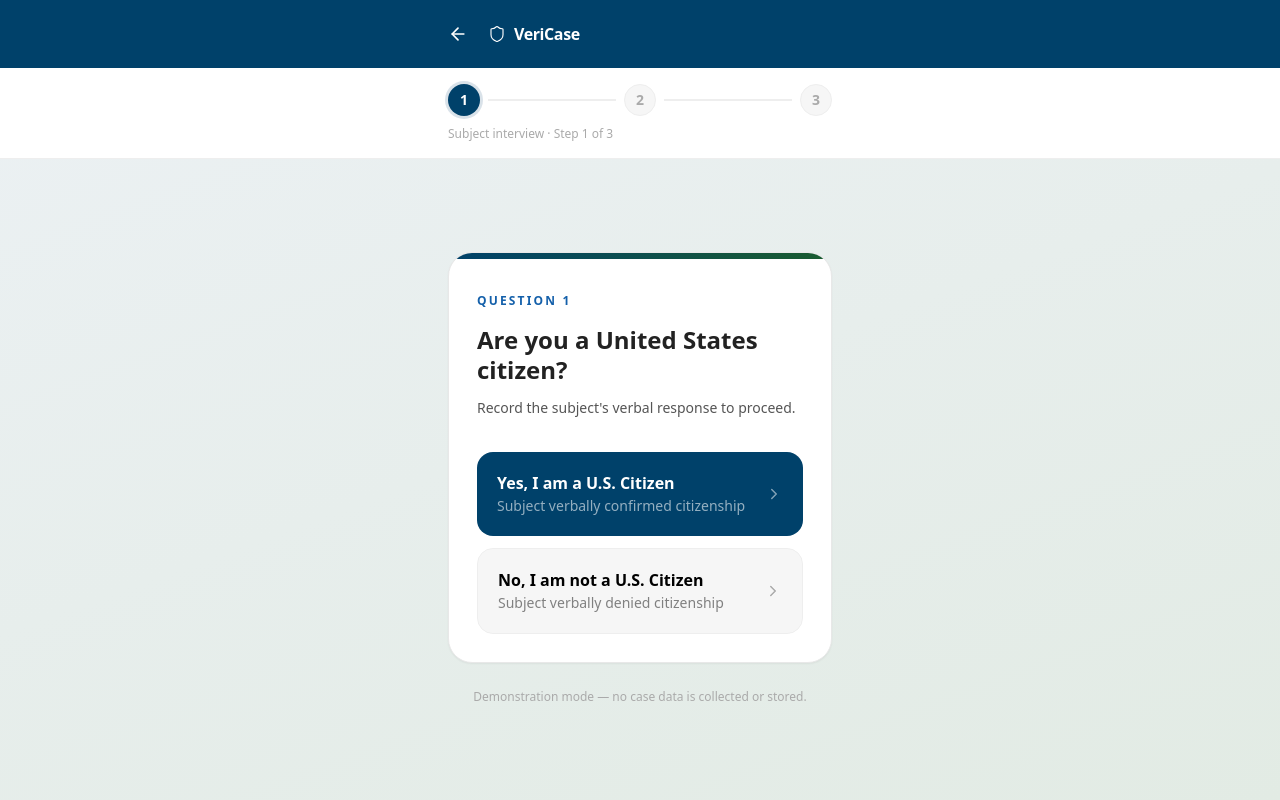
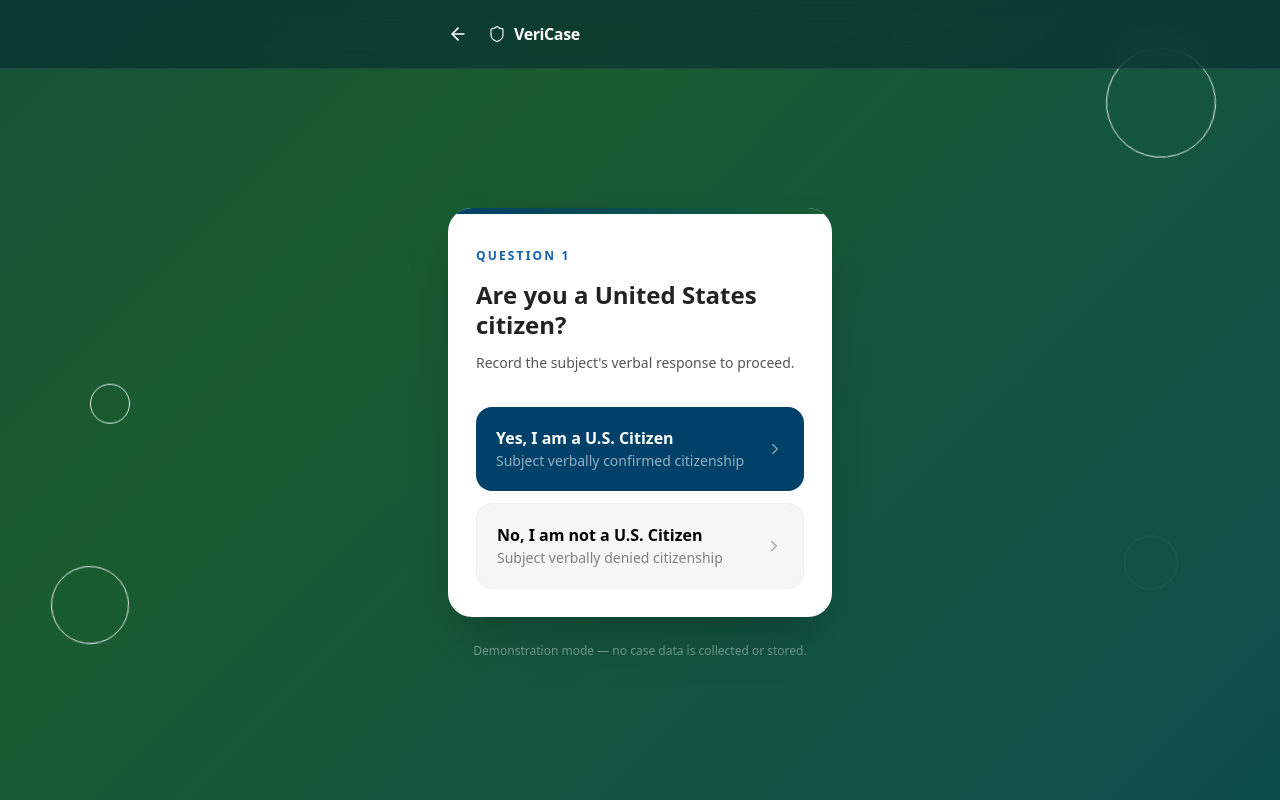
Before and after one commit to ellietngo/VeriCase-Demo, a React (Vite) app: page /verify in a window 1280 px wide. Built offline with nearby package versions, Linux system fonts and the light colour scheme.

Commit message:
Remove progress bar, carry gradient + floating elements through all screens

```diff
--- a/src/pages/ResultPage.tsx
+++ b/src/pages/ResultPage.tsx
@@ -1,14 +1,29 @@
-import React, { useEffect } from 'react'
+import { useEffect } from 'react'
 import { Link, useLocation, useNavigate } from 'react-router-dom'
-import { CheckCircle2, XCircle, Shield, RotateCcw, Home, Check } from 'lucide-react'
+import { CheckCircle2, XCircle, Shield, RotateCcw, Home } from 'lucide-react'
 
-const MAX_STEPS = 3
+const pageStyle: React.CSSProperties = {
+  background: 'linear-gradient(-45deg, #00416A, #1a5c30, #003456, #0f4a23)',
+  backgroundSize: '400% 400%',
+  animation: 'hero-gradient 14s ease infinite',
+}
+
+const shineStyle: React.CSSProperties = {
+  position: 'absolute',
+  top: 0, left: 0,
+  width: '140px', height: '100%',
+  background: 'linear-gradient(90deg, transparent, rgba(255,255,255,0.03), transparent)',
+  animation: 'hero-shine 20s ease-in-out infinite',
+  animationDelay: '8s',
+  pointerEvents: 'none',
+}
+
+import React from 'react'
 
 export default function ResultPage() {
   const location = useLocation()
   const navigate = useNavigate()
   const isCitizen: boolean | undefined = location.state?.isCitizen
-  const steps: number = location.state?.steps ?? 1
 
   useEffect(() => {
     if (isCitizen === undefined) {
@@ -19,48 +34,28 @@ export default function ResultPage() {
   if (isCitizen === undefined) return null
 
   return (
-    <div className="min-h-screen flex flex-col bg-cbp-tint">
-      {/* Header */}
-      <header className="bg-cbp-navy text-white px-4 py-4">
+    <div className="relative min-h-screen flex flex-col overflow-hidden" style={pageStyle}>
+      {/* Decorative layer */}
+      <div style={shineStyle} aria-hidden="true" />
+      <div className="absolute border border-white/8 rounded-full pointer-events-none" style={{ top: '10%', right: '6%', width: 100, height: 100, animation: 'float-slow 10s ease-in-out infinite' }} aria-hidden="true" />
+      <div className="absolute border border-white/6 rounded-full pointer-events-none" style={{ bottom: '20%', left: '5%', width: 70, height: 70, animation: 'float-med 7s ease-in-out infinite', animationDelay: '3s' }} aria-hidden="true" />
+      <div className="absolute border border-white/5 rounded-full pointer-events-none" style={{ top: '55%', right: '10%', width: 48, height: 48, animation: 'float-slow 9s ease-in-out infinite', animationDelay: '1s' }} aria-hidden="true" />
+
+      {/* Header — frosted glass */}
+      <header
+        className="relative z-10 px-4 py-4 text-white"
+        style={{ background: 'rgba(0,25,45,0.45)', backdropFilter: 'blur(12px)', borderBottom: '1px solid rgba(255,255,255,0.08)' }}
+      >
         <div className="max-w-sm mx-auto flex items-center gap-2">
           <Shield size={18} strokeWidth={1.5} aria-hidden="true" />
           <span className="font-bold tracking-tight">VeriCase</span>
         </div>
       </header>
 
-      {/* Completed progress bar */}
-      <div className="bg-white border-b border-[#EEEEEE] px-6 py-4">
-        <div className="max-w-sm mx-auto">
-          <div className="flex items-center">
-            {Array.from({ length: MAX_STEPS }, (_, i) => (
-              <React.Fragment key={i}>
-                {i > 0 && (
-                  <div
-                    className="flex-1 h-0.5 mx-2"
-                    style={{ background: i < steps ? '#008000' : '#EEEEEE' }}
-                  />
-                )}
-                <div
-                  className="w-8 h-8 rounded-full flex items-center justify-center text-sm font-bold flex-shrink-0"
-                  style={{
-                    background: i + 1 <= steps ? '#008000' : '#F6F6F6',
-                    color: i + 1 <= steps ? 'white' : '#AAAAAA',
-                    border: i + 1 > steps ? '1px solid #EEEEEE' : 'none',
-                  }}
-                >
-                  {i + 1 <= steps ? <Check size={14} aria-hidden="true" /> : i + 1}
-                </div>
-              </React.Fragment>
-            ))}
-          </div>
-          <p className="text-xs text-[#AAAAAA] mt-2.5">Interview complete</p>
-        </div>
-      </div>
-
       {/* Main */}
-      <main className="flex-1 flex flex-col justify-center px-6 py-12">
+      <main className="relative z-10 flex-1 flex flex-col justify-center px-6 py-12">
         <div className="max-w-sm mx-auto w-full">
-          <div className="bg-white rounded-3xl p-8 shadow-sm">
+          <div className="bg-white rounded-3xl p-8 shadow-2xl">
             {/* Icon */}
             <div className="flex justify-center mb-6">
               {isCitizen ? (
@@ -136,7 +131,7 @@ export default function ResultPage() {
             </div>
           </div>
 
-          <p className="mt-6 text-xs text-[#AAAAAA] text-center leading-relaxed px-4">
+          <p className="mt-6 text-xs text-center leading-relaxed px-4" style={{ color: 'rgba(255,255,255,0.38)' }}>
             Demonstration mode — no case data has been collected or stored.
             Not affiliated with any U.S. government agency.
           </p>
--- a/src/pages/VerifyPage.tsx
+++ b/src/pages/VerifyPage.tsx
@@ -1,6 +1,6 @@
 import React, { useState } from 'react'
 import { Link, useNavigate } from 'react-router-dom'
-import { Shield, ArrowLeft, ChevronRight, Check } from 'lucide-react'
+import { Shield, ArrowLeft, ChevronRight } from 'lucide-react'
 
 const QUESTIONS = {
   q1: {
@@ -32,37 +32,56 @@ const QUESTIONS = {
 type QuestionId = keyof typeof QUESTIONS
 type NextStep = QuestionId | 'citizen' | 'non-citizen'
 
-const QUESTION_ORDER: QuestionId[] = ['q1', 'q2', 'q3']
-const MAX_STEPS = QUESTION_ORDER.length
+const pageStyle: React.CSSProperties = {
+  background: 'linear-gradient(-45deg, #00416A, #1a5c30, #003456, #0f4a23)',
+  backgroundSize: '400% 400%',
+  animation: 'hero-gradient 14s ease infinite',
+}
+
+const shineStyle: React.CSSProperties = {
+  position: 'absolute',
+  top: 0, left: 0,
+  width: '140px', height: '100%',
+  background: 'linear-gradient(90deg, transparent, rgba(255,255,255,0.03), transparent)',
+  animation: 'hero-shine 20s ease-in-out infinite',
+  animationDelay: '3s',
+  pointerEvents: 'none',
+}
 
 export default function VerifyPage() {
   const navigate = useNavigate()
   const [currentQ, setCurrentQ] = useState<QuestionId>('q1')
-  const [step, setStep] = useState(1)
+  const [questionNum, setQuestionNum] = useState(1)
 
   const question = QUESTIONS[currentQ]
 
   const handleChoice = (next: NextStep) => {
     if (next === 'citizen' || next === 'non-citizen') {
-      navigate('/result', { state: { isCitizen: next === 'citizen', steps: step } })
+      navigate('/result', { state: { isCitizen: next === 'citizen' } })
     } else {
       setCurrentQ(next as QuestionId)
-      setStep(s => s + 1)
+      setQuestionNum(n => n + 1)
     }
   }
 
   return (
-    <div
-      className="min-h-screen flex flex-col"
-      style={{ background: 'linear-gradient(160deg, #ECF1F4 0%, #e2ebe4 100%)' }}
-    >
-      {/* Header */}
-      <header className="bg-cbp-navy text-white px-4 py-4">
+    <div className="relative min-h-screen flex flex-col overflow-hidden" style={pageStyle}>
+      {/* Decorative layer */}
+      <div style={shineStyle} aria-hidden="true" />
+      <div className="absolute border border-white/8 rounded-full pointer-events-none" style={{ top: '8%', right: '5%', width: 110, height: 110, animation: 'float-slow 9s ease-in-out infinite' }} aria-hidden="true" />
+      <div className="absolute border border-white/6 rounded-full pointer-events-none" style={{ bottom: '18%', left: '4%', width: 78, height: 78, animation: 'float-med 7s ease-in-out infinite', animationDelay: '2s' }} aria-hidden="true" />
+      <div className="absolute rounded-full border border-white/6 pointer-events-none" style={{ top: '48%', left: '7%', width: 40, height: 40, animation: 'float-slow 11s ease-in-out infinite', animationDelay: '5s' }} aria-hidden="true" />
+      <div className="absolute border border-white/5 rounded-full pointer-events-none" style={{ top: '68%', right: '8%', width: 54, height: 54, animation: 'float-med 8s ease-in-out infinite', animationDelay: '3s' }} aria-hidden="true" />
+
+      {/* Header — frosted glass */}
+      <header
+        className="relative z-10 px-4 py-4 text-white"
+        style={{ background: 'rgba(0,25,45,0.45)', backdropFilter: 'blur(12px)', borderBottom: '1px solid rgba(255,255,255,0.08)' }}
+      >
         <div className="max-w-sm mx-auto flex items-center gap-3">
           <Link
             to="/"
-            className="p-2 -ml-2 rounded-xl hover:bg-white/10 transition-colors
-              focus:outline-none focus:ring-2 focus:ring-white/50"
+            className="p-2 -ml-2 rounded-xl hover:bg-white/10 transition-colors focus:outline-none focus:ring-2 focus:ring-white/50"
             aria-label="Back to home"
           >
             <ArrowLeft size={20} aria-hidden="true" />
@@ -74,53 +93,16 @@ export default function VerifyPage() {
         </div>
       </header>
 
-      {/* Progress bar */}
-      <div className="bg-white border-b border-[#EEEEEE] px-6 py-4">
-        <div className="max-w-sm mx-auto">
-          <div className="flex items-center">
-            {QUESTION_ORDER.map((_, i) => (
-              <React.Fragment key={i}>
-                {i > 0 && (
-                  <div
-                    className="flex-1 h-0.5 mx-2 transition-colors duration-500"
-                    style={{ background: i < step ? '#00416A' : '#EEEEEE' }}
-                  />
-                )}
-                <div
-                  className="w-8 h-8 rounded-full flex items-center justify-center text-sm font-bold flex-shrink-0 transition-all duration-300"
-                  style={{
-                    background: i + 1 < step ? '#008000' : i + 1 === step ? '#00416A' : '#F6F6F6',
-                    color: i + 1 <= step ? 'white' : '#AAAAAA',
-                    border: i + 1 > step ? '1px solid #EEEEEE' : 'none',
-                    boxShadow: i + 1 === step ? '0 0 0 3px rgba(0,65,106,0.15)' : 'none',
-                  }}
-                  aria-current={i + 1 === step ? 'step' : undefined}
-                >
-                  {i + 1 < step ? <Check size={14} aria-hidden="true" /> : i + 1}
-                </div>
-              </React.Fragment>
-            ))}
-          </div>
-          <p className="text-xs text-[#AAAAAA] mt-2.5">
-            Subject interview · Step {step} of {MAX_STEPS}
-          </p>
-        </div>
-      </div>
-
       {/* Main */}
-      <main className="flex-1 flex flex-col justify-center px-6 py-10">
+      <main className="relative z-10 flex-1 flex flex-col justify-center px-6 py-10">
         <div className="max-w-sm mx-auto w-full">
-          <div className="bg-white rounded-3xl overflow-hidden shadow-sm border border-[#E8E8E8]">
+          <div className="bg-white rounded-3xl overflow-hidden shadow-2xl">
             {/* Gradient accent strip */}
-            <div
-              className="h-1.5"
-              style={{ background: 'linear-gradient(90deg, #00416A, #1a5c30)' }}
-              aria-hidden="true"
-            />
+            <div className="h-1.5" style={{ background: 'linear-gradient(90deg, #00416A, #1a5c30)' }} aria-hidden="true" />
 
             <div className="p-7">
               <span className="inline-block text-xs font-semibold uppercase tracking-[0.18em] text-cbp-blue mb-4">
-                Question {step}
+                Question {questionNum}
               </span>
 
               <h1 className="text-2xl font-extrabold text-[#222222] leading-tight mb-3">
@@ -144,28 +126,19 @@ export default function VerifyPage() {
                     }
                   >
                     <div className="flex-1">
-                      <div className="font-semibold text-base leading-snug">
-                        {opt.label}
-                      </div>
-                      <div
-                        className="text-sm font-normal mt-0.5"
-                        style={{ color: i === 0 ? 'rgba(255,255,255,0.58)' : '#808080' }}
-                      >
+                      <div className="font-semibold text-base leading-snug">{opt.label}</div>
+                      <div className="text-sm font-normal mt-0.5" style={{ color: i === 0 ? 'rgba(255,255,255,0.58)' : '#808080' }}>
                         {opt.sub}
                       </div>
                     </div>
-                    <ChevronRight
-                      size={18}
-                      aria-hidden="true"
-                      style={{ color: i === 0 ? 'rgba(255,255,255,0.5)' : '#AAAAAA', flexShrink: 0 }}
-                    />
+                    <ChevronRight size={18} aria-hidden="true" style={{ color: i === 0 ? 'rgba(255,255,255,0.5)' : '#AAAAAA', flexShrink: 0 }} />
                   </button>
                 ))}
               </div>
             </div>
           </div>
 
-          <p className="mt-6 text-xs text-[#AAAAAA] text-center leading-relaxed">
+          <p className="mt-6 text-xs text-center leading-relaxed" style={{ color: 'rgba(255,255,255,0.38)' }}>
             Demonstration mode — no case data is collected or stored.
           </p>
         </div>
```
